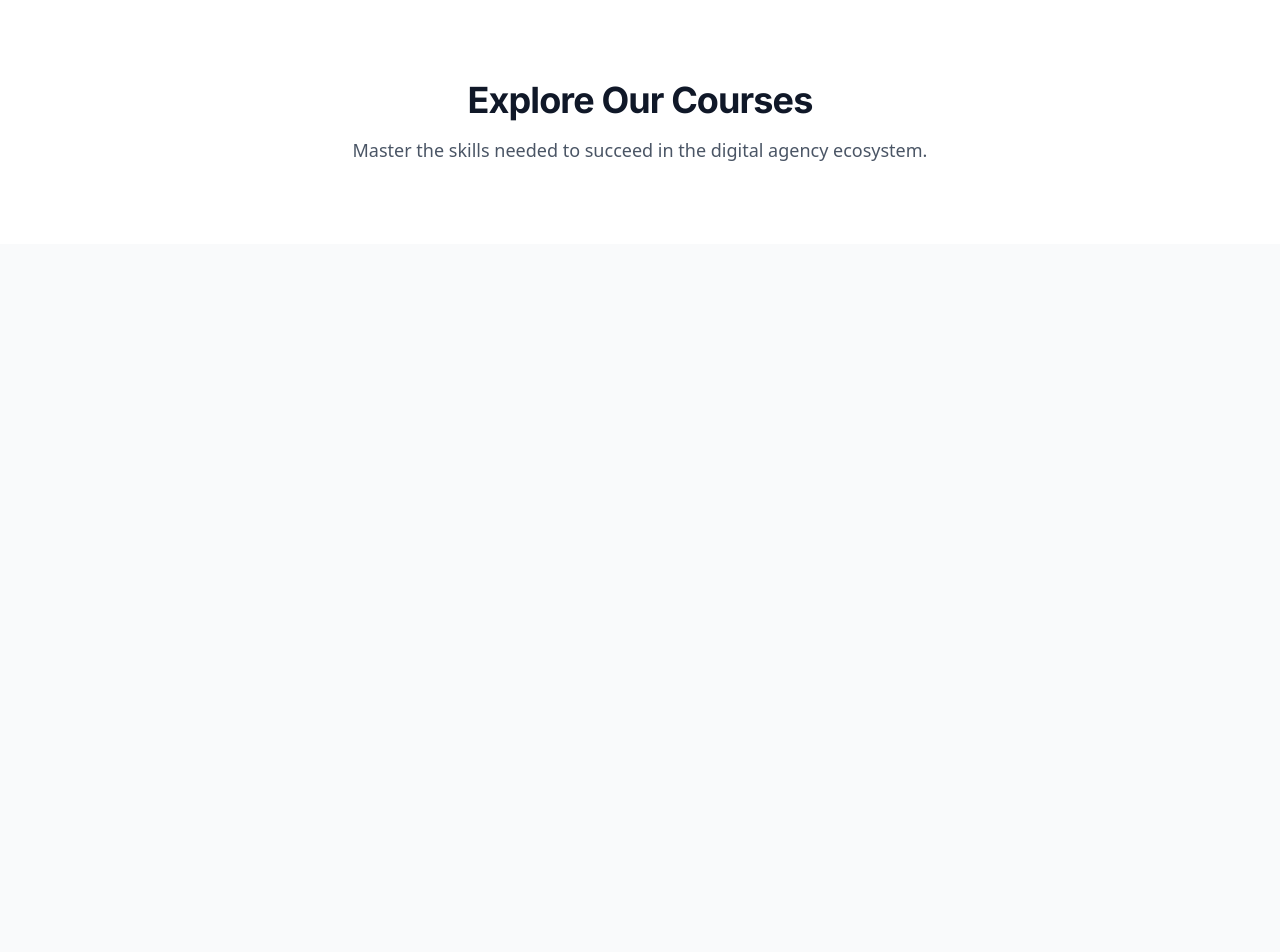
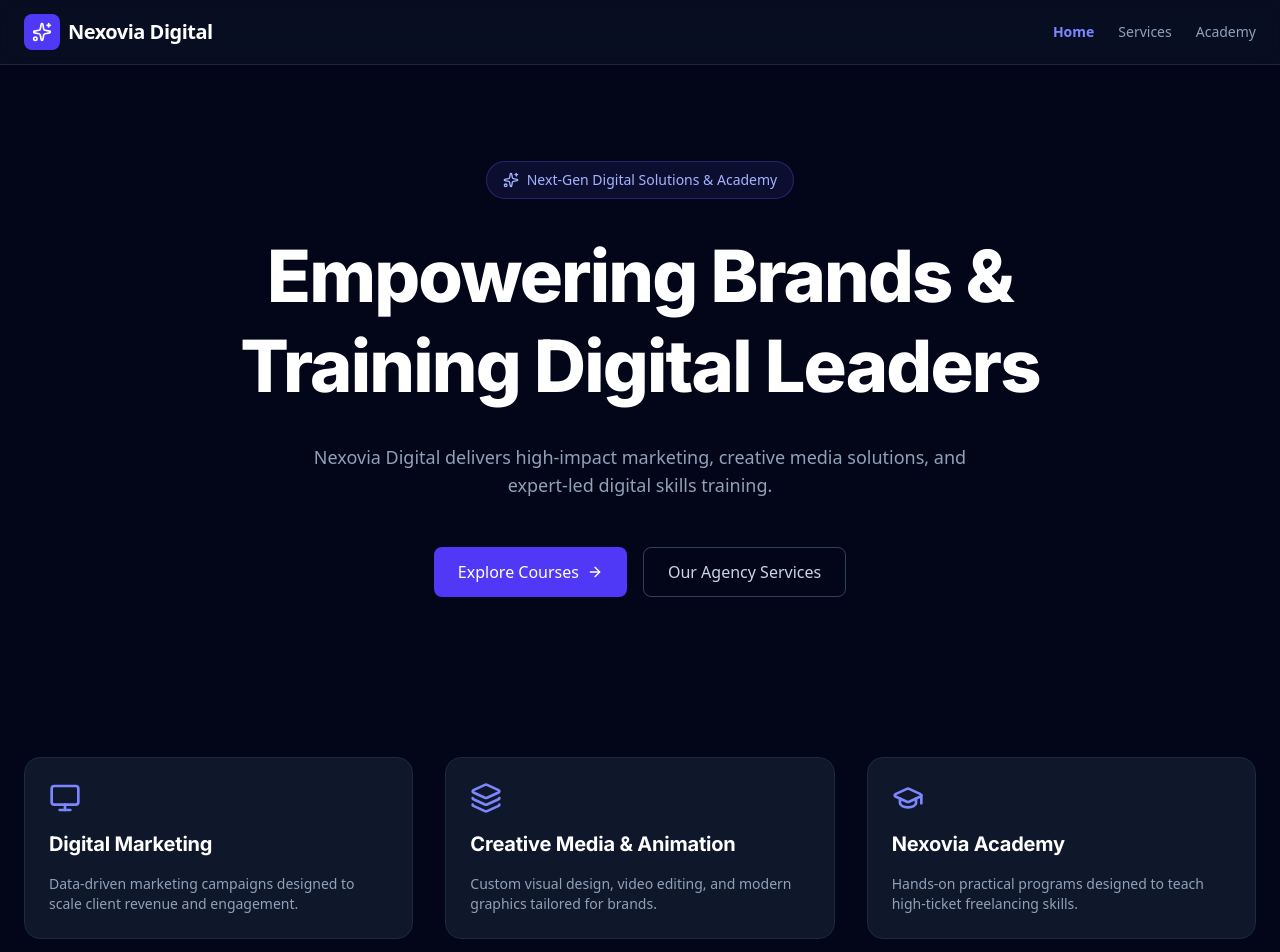
Before and after one commit to abeeranadeem984-collab/Nexovia-Digital, a React (Vite) app: page / in a window 1280 px wide. Shown: the top 952 px of the page. Before the commit the page ends 800 px from the top, so only its background shows below. Built offline with nearby package versions, Linux system fonts and the light colour scheme.

Commit message:
Update App.tsx

```diff
--- a/src/App.tsx
+++ b/src/App.tsx
@@ -1,54 +1,159 @@
 import React, { useState } from 'react';
 import {
+  Sparkles,
+  ArrowRight,
+  CheckCircle2,
+  Star,
+  Monitor,
+  Layers,
+  ShieldCheck,
+  Search,
   GraduationCap,
   Award,
-  CheckCircle2,
-  Sparkles,
-  Search,
-  Monitor,
-  ShieldCheck,
-  Layers,
-  MessageSquare,
-  Star,
   BookOpen,
-  ArrowRight
+  MessageSquare
 } from 'lucide-react';
 
-const COURSES_DATA: any[] = [];
-
-interface CoursesSectionProps {
-  onEnrollCourse?: (course: any) => void;
-}
-
-export const CoursesSection: React.FC<CoursesSectionProps> = ({ onEnrollCourse }) => {
-  const [selectedCategory, setSelectedCategory] = useState<string>('All');
-  const [searchQuery, setSearchQuery] = useState<string>('');
-
-  const categories = ['All', 'E-Commerce', 'Development', 'Design', 'Content', 'Freelancing'];
-
-  const filteredCourses = COURSES_DATA.filter((course) => {
-    const matchesCategory = selectedCategory === 'All' || course.category === selectedCategory;
-    const matchesSearch =
-      course.name.toLowerCase().includes(searchQuery.toLowerCase()) ||
-      course.description.toLowerCase().includes(searchQuery.toLowerCase()) ||
-      course.category.toLowerCase().includes(searchQuery.toLowerCase());
-    return matchesCategory && matchesSearch;
-  });
+export default function App() {
+  const [activeTab, setActiveTab] = useState<'home' | 'courses' | 'services'>('home');
 
   return (
-    <section id="courses-section" className="py-20 bg-white dark:bg-[#080b11] transition-colors duration-300">
-      <div className="max-w-7xl mx-auto px-4 sm:px-6 lg:px-8 space-y-12">
-        <div className="text-center space-y-4">
-          <h2 className="text-3xl font-bold tracking-tight text-gray-900 dark:text-white sm:text-4xl">
-            Explore Our Courses
-          </h2>
-          <p className="text-lg text-gray-600 dark:text-gray-400 max-w-2xl mx-auto">
-            Master the skills needed to succeed in the digital agency ecosystem.
-          </p>
+    <div className="min-h-screen bg-slate-950 text-white font-sans">
+      {/* Navigation */}
+      <nav className="border-b border-slate-800 bg-slate-900/50 backdrop-blur-md sticky top-0 z-50">
+        <div className="max-w-7xl mx-auto px-6 h-16 flex items-center justify-between">
+          <div className="flex items-center gap-2 cursor-pointer" onClick={() => setActiveTab('home')}>
+            <div className="bg-indigo-600 p-2 rounded-lg">
+              <Sparkles className="w-5 h-5 text-white" />
+            </div>
+            <span className="font-bold text-xl tracking-tight text-white">Nexovia Digital</span>
+          </div>
+
+          <div className="flex items-center gap-6 text-sm font-medium">
+            <button
+              onClick={() => setActiveTab('home')}
+              className={activeTab === 'home' ? 'text-indigo-400 font-semibold' : 'text-slate-400 hover:text-white'}
+            >
+              Home
+            </button>
+            <button
+              onClick={() => setActiveTab('services')}
+              className={activeTab === 'services' ? 'text-indigo-400 font-semibold' : 'text-slate-400 hover:text-white'}
+            >
+              Services
+            </button>
+            <button
+              onClick={() => setActiveTab('courses')}
+              className={activeTab === 'courses' ? 'text-indigo-400 font-semibold' : 'text-slate-400 hover:text-white'}
+            >
+              Academy
+            </button>
+          </div>
         </div>
-      </div>
-    </section>
+      </nav>
+
+      {/* Hero Section */}
+      {activeTab === 'home' && (
+        <>
+          <header className="max-w-7xl mx-auto px-6 py-24 text-center space-y-8">
+            <div className="inline-flex items-center gap-2 px-4 py-2 rounded-full border border-indigo-500/30 bg-indigo-500/10 text-indigo-300 text-sm">
+              <Sparkles className="w-4 h-4" /> Next-Gen Digital Solutions & Academy
+            </div>
+            <h1 className="text-5xl md:text-7xl font-extrabold tracking-tight text-white max-w-4xl mx-auto leading-tight">
+              Empowering Brands & Training Digital Leaders
+            </h1>
+            <p className="text-lg text-slate-400 max-w-2xl mx-auto">
+              Nexovia Digital delivers high-impact marketing, creative media solutions, and expert-led digital skills training.
+            </p>
+            <div className="flex justify-center gap-4 pt-4">
+              <button
+                onClick={() => setActiveTab('courses')}
+                className="px-6 py-3 rounded-lg bg-indigo-600 hover:bg-indigo-500 font-medium text-white flex items-center gap-2 transition"
+              >
+                Explore Courses <ArrowRight className="w-4 h-4" />
+              </button>
+              <button
+                onClick={() => setActiveTab('services')}
+                className="px-6 py-3 rounded-lg border border-slate-700 hover:bg-slate-800 font-medium text-slate-300 transition"
+              >
+                Our Agency Services
+              </button>
+            </div>
+          </header>
+
+          {/* Features Grid */}
+          <section className="max-w-7xl mx-auto px-6 py-16 grid md:grid-cols-3 gap-8">
+            <div className="p-6 rounded-2xl bg-slate-900 border border-slate-800 space-y-4">
+              <Monitor className="w-8 h-8 text-indigo-400" />
+              <h3 className="text-xl font-bold">Digital Marketing</h3>
+              <p className="text-slate-400 text-sm">Data-driven marketing campaigns designed to scale client revenue and engagement.</p>
+            </div>
+            <div className="p-6 rounded-2xl bg-slate-900 border border-slate-800 space-y-4">
+              <Layers className="w-8 h-8 text-indigo-400" />
+              <h3 className="text-xl font-bold">Creative Media & Animation</h3>
+              <p className="text-slate-400 text-sm">Custom visual design, video editing, and modern graphics tailored for brands.</p>
+            </div>
+            <div className="p-6 rounded-2xl bg-slate-900 border border-slate-800 space-y-4">
+              <GraduationCap className="w-8 h-8 text-indigo-400" />
+              <h3 className="text-xl font-bold">Nexovia Academy</h3>
+              <p className="text-slate-400 text-sm">Hands-on practical programs designed to teach high-ticket freelancing skills.</p>
+            </div>
+          </section>
+        </>
+      )}
+
+      {/* Services Tab */}
+      {activeTab === 'services' && (
+        <section className="max-w-7xl mx-auto px-6 py-20 space-y-12">
+          <div className="text-center space-y-4">
+            <h2 className="text-4xl font-bold">Agency Services</h2>
+            <p className="text-slate-400">Comprehensive digital strategies built for modern business growth.</p>
+          </div>
+          <div className="grid md:grid-cols-2 gap-8">
+            <div className="p-8 bg-slate-900 border border-slate-800 rounded-2xl space-y-4">
+              <ShieldCheck className="w-8 h-8 text-indigo-400" />
+              <h3 className="text-2xl font-bold">Performance Marketing</h3>
+              <p className="text-slate-400">Targeted ad sets, conversion tracking, and campaign optimization across Meta and Google ecosystems.</p>
+            </div>
+            <div className="p-8 bg-slate-900 border border-slate-800 rounded-2xl space-y-4">
+              <Search className="w-8 h-8 text-indigo-400" />
+              <h3 className="text-2xl font-bold">Brand Identity & Web Assets</h3>
+              <p className="text-slate-400">Landing pages, design systems, and visual branding crafted for international market standards.</p>
+            </div>
+          </div>
+        </section>
+      )}
+
+      {/* Courses Tab */}
+      {activeTab === 'courses' && (
+        <section className="max-w-7xl mx-auto px-6 py-20 space-y-12">
+          <div className="text-center space-y-4">
+            <h2 className="text-4xl font-bold">Nexovia Academy Programs</h2>
+            <p className="text-slate-400">Master real-world skills with practical project workflows.</p>
+          </div>
+          <div className="grid md:grid-cols-3 gap-8">
+            {['Social Media Marketing Masterclass', 'Digital Content Creation & Design', 'Freelancing & Client Acquisition'].map((course, idx) => (
+              <div key={idx} className="p-6 bg-slate-900 border border-slate-800 rounded-2xl space-y-4 flex flex-col justify-between">
+                <div className="space-y-3">
+                  <Award className="w-8 h-8 text-indigo-400" />
+                  <h3 className="text-xl font-bold">{course}</h3>
+                  <p className="text-slate-400 text-sm">Step-by-step training covering tools, templates, and career guidance.</p>
+                </div>
+                <button className="w-full py-2.5 rounded-lg bg-indigo-600 hover:bg-indigo-500 font-medium text-white text-sm transition">
+                  Enroll Now
+                </button>
+              </div>
+            ))}
+          </div>
+        </section>
+      )}
+
+      {/* Footer */}
+      <footer className="border-t border-slate-800 bg-slate-900/30 py-8 mt-20">
+        <div className="max-w-7xl mx-auto px-6 text-center text-slate-500 text-sm">
+          &copy; {new Date().getFullYear()} Nexovia Digital. All rights reserved.
+        </div>
+      </footer>
+    </div>
   );
-};
-
-export default CoursesSection;
+}
```
